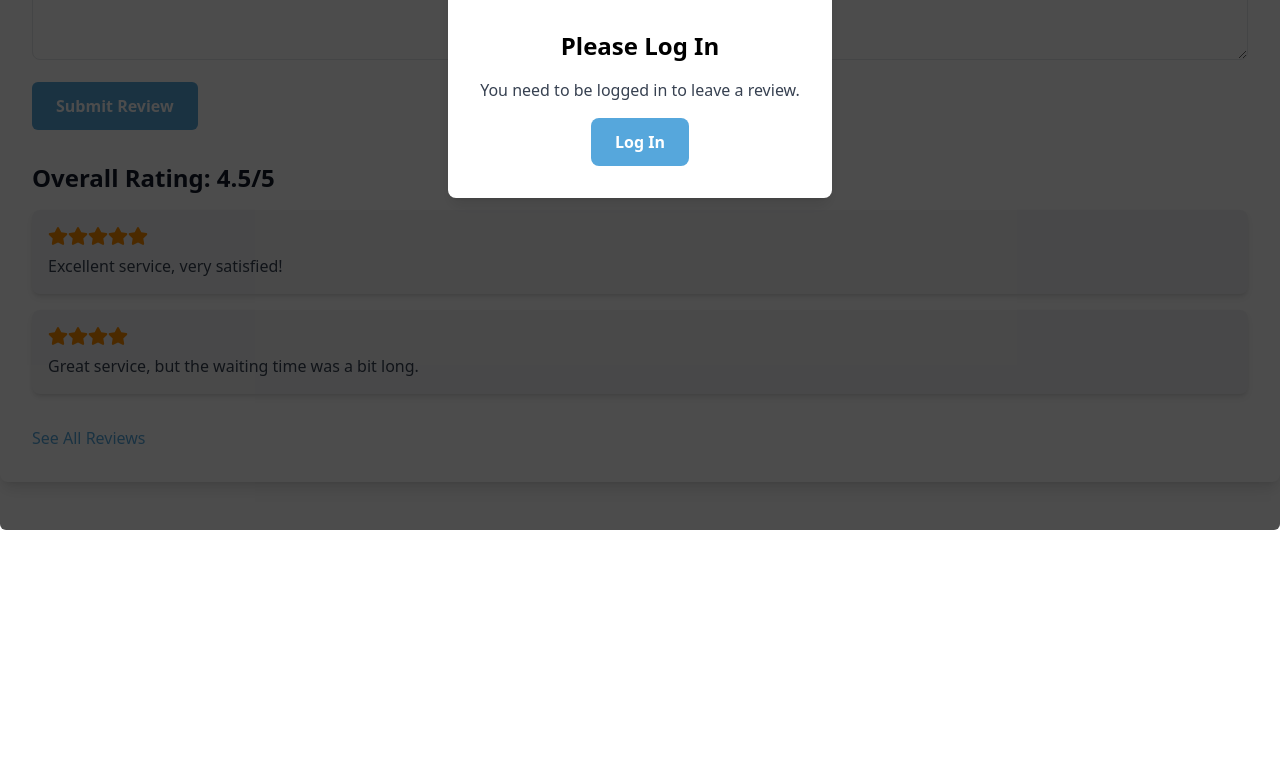
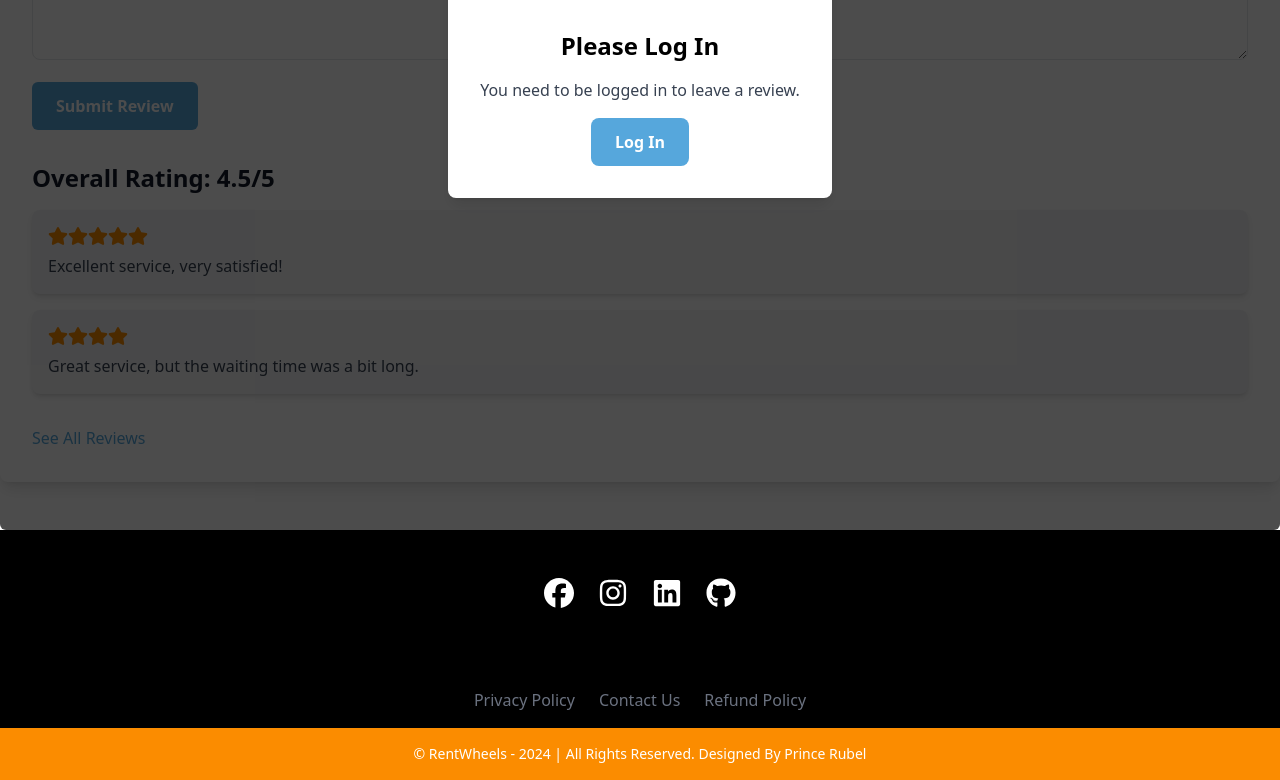
Before and after one commit to miavai649/cleanCarz-client, a React (Vite) app: page / in a window 1280 px wide. Shown: the part 2138-2918 px from the top of the page. Before the commit the page ends 2668 px from the top, so only its background shows below. Built offline with nearby package versions, Linux system fonts and the light colour scheme.

Commit message:
feature card created

```diff
--- /dev/null
+++ b/src/components/cards/FeatureCard.tsx
@@ -0,0 +1,23 @@
+const FeatureCard = ({ service }: any) => {
+  return (
+    <div className='max-w-sm bg-white border border-gray-200 rounded-lg shadow-lg overflow-hidden transition-transform transform hover:scale-105 hover:shadow-xl'>
+      <a href='#'>
+        <img
+          className='w-full h-40 object-cover'
+          src={service.image}
+          alt={service.title}
+        />
+      </a>
+      <div className='p-5'>
+        <a href='#'>
+          <h5 className='mb-2 text-2xl font-bold tracking-tight text-gray-900 transition-colors hover:text-primary-500'>
+            {service.title}
+          </h5>
+        </a>
+        <p className='mb-3 font-normal text-gray-700'>{service.description}</p>
+      </div>
+    </div>
+  )
+}
+
+export default FeatureCard
--- a/src/components/layouts/MainLayout.tsx
+++ b/src/components/layouts/MainLayout.tsx
@@ -1,11 +1,13 @@
 import { Outlet } from 'react-router-dom'
 import Navbar from '../ui/Navbar'
+import Footer from '../ui/Footer'
 
 const MainLayout = () => {
   return (
     <div>
       <Navbar />
       <Outlet />
+      <Footer />
     </div>
   )
 }
--- /dev/null
+++ b/src/components/ui/Footer.tsx
@@ -0,0 +1,65 @@
+import { FaFacebook, FaGithub, FaInstagram, FaLinkedin } from 'react-icons/fa6'
+
+const Footer = () => {
+  return (
+    <div className='text-white bg-black '>
+      <div className='flex justify-center space-x-6 mb-4 py-12'>
+        <a
+          href='https://facebook.com'
+          target='_blank'
+          rel='noopener noreferrer'
+          className='text-white  text-3xl hover:text-red-600'>
+          <FaFacebook />
+        </a>
+        <a
+          href='https://instagram.com'
+          target='_blank'
+          rel='noopener noreferrer'
+          className='text-white hover:text-red-600 text-3xl'>
+          <FaInstagram />
+        </a>
+        <a
+          href='https://linkedin.com'
+          target='_blank'
+          rel='noopener noreferrer'
+          className='text-white hover:text-red-600 text-3xl'>
+          <FaLinkedin />
+        </a>
+        <a
+          href='https://github.com'
+          target='_blank'
+          rel='noopener noreferrer'
+          className='text-white hover:text-red-600 text-3xl'>
+          <FaGithub />
+        </a>
+      </div>
+      <div className='mt-8 text-center text-gray-500'>
+        <ul className='flex justify-center space-x-6 mb-4'>
+          <li>
+            <a href='/privacy-policy' className='hover:text-gray-400'>
+              Privacy Policy
+            </a>
+          </li>
+
+          <li>
+            <a href='/contact-us' className='hover:text-gray-400'>
+              Contact Us
+            </a>
+          </li>
+          <li>
+            <a href='/refund-policy' className='hover:text-gray-400'>
+              Refund Policy
+            </a>
+          </li>
+        </ul>
+      </div>
+      <div className='bg-secondary-500 text-center py-4'>
+        <p className='text-white text-sm'>
+          © RentWheels - 2024 | All Rights Reserved. Designed By Prince Rubel
+        </p>
+      </div>
+    </div>
+  )
+}
+
+export default Footer
--- a/src/pages/home/FeaturedServices.tsx
+++ b/src/pages/home/FeaturedServices.tsx
@@ -1,4 +1,5 @@
 import { image } from '../../assets/images'
+import FeatureCard from '../../components/cards/FeatureCard'
 
 const services = [
   {
@@ -57,25 +58,7 @@ const FeaturedServices = () => {
       <div className='flex justify-center'>
         <div className='grid grid-cols-1 sm:grid-cols-2 lg:grid-cols-3 gap-8'>
           {services.map((service) => (
-            <div className='max-w-sm bg-white border border-gray-200 rounded-lg shadow-lg overflow-hidden transition-transform transform hover:scale-105 hover:shadow-xl'>
-              <a href='#'>
-                <img
-                  className='w-full h-40 object-cover'
-                  src={service.image}
-                  alt={service.title}
-                />
-              </a>
-              <div className='p-5'>
-                <a href='#'>
-                  <h5 className='mb-2 text-2xl font-bold tracking-tight text-gray-900 transition-colors hover:text-primary-500'>
-                    {service.title}
-                  </h5>
-                </a>
-                <p className='mb-3 font-normal text-gray-700'>
-                  {service.description}
-                </p>
-              </div>
-            </div>
+            <FeatureCard service={service} key={service.id} />
           ))}
         </div>
       </div>
```
